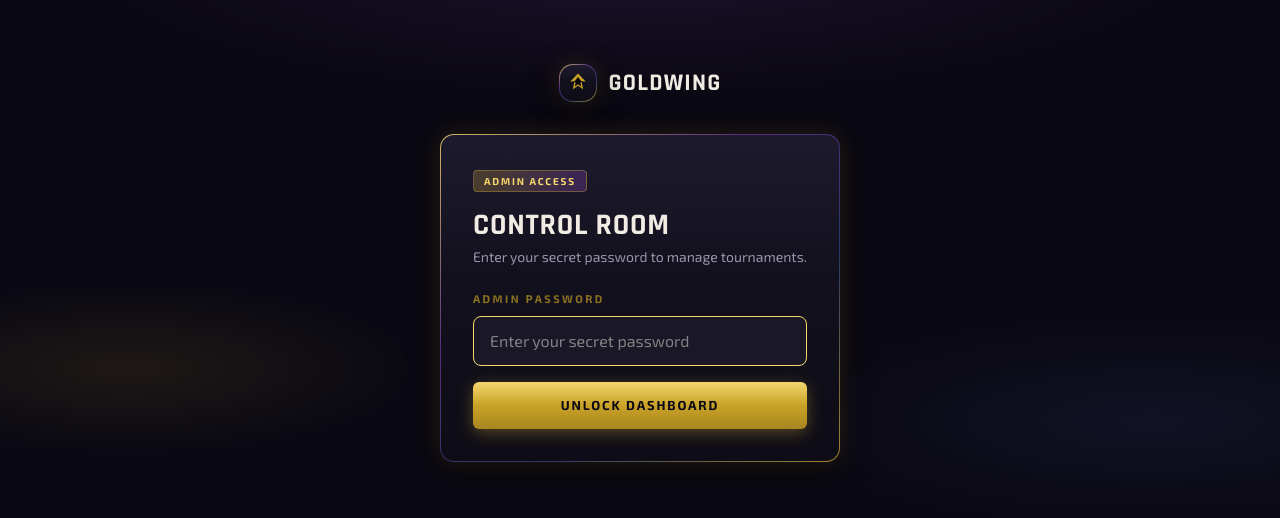
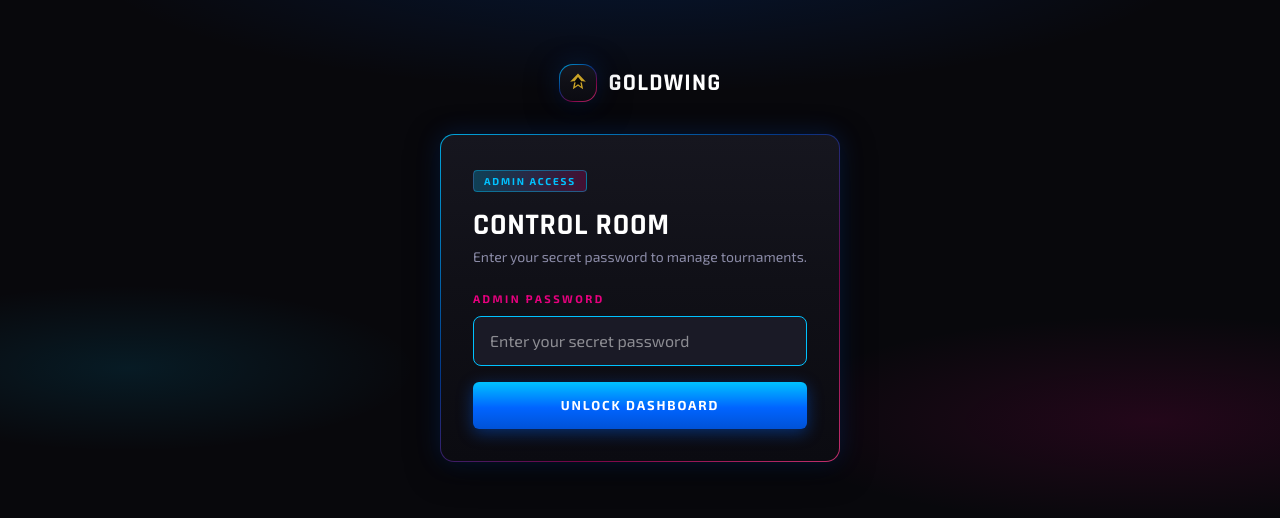
Before and after one commit to web3mami/GoldWing, a Next.js app: page /admin/login in a window 1280 px wide. Shown: the top 518 px of the page. Built offline with nearby package versions, Linux system fonts and the light colour scheme; no server answers.

Commit message:
Adopt eFootball Neon palette site-wide
- Electric blue primary, cyan highlights, magenta accent on near-black
- Gold reserved for the prize banner only
- Repoint all components from gold tokens to primary/accent; update card frames, buttons, badges, glows, hero stats

```diff
--- a/app/admin/login/login-form.tsx
+++ b/app/admin/login/login-form.tsx
@@ -23,7 +23,7 @@ export default function LoginForm() {
           type="password"
           autoFocus
           required
-          className="w-full rounded-lg border border-border bg-surface-2 px-4 py-3 text-broadcast outline-none transition focus:border-gold-bright"
+          className="w-full rounded-lg border border-border bg-surface-2 px-4 py-3 text-broadcast outline-none transition focus:border-primary-bright"
           placeholder="Enter your secret password"
         />
       </div>
--- a/app/admin/tournaments/[slug]/page.tsx
+++ b/app/admin/tournaments/[slug]/page.tsx
@@ -78,7 +78,7 @@ export default async function ManageTournament({
       {/* Header */}
       <header className="relative z-10 border-b border-border/80 bg-ink/80 backdrop-blur-sm">
         <div className="mx-auto flex max-w-4xl items-center justify-between px-6 py-4">
-          <Link href="/admin" className="flex items-center gap-2 text-sm text-muted transition hover:text-gold-bright">
+          <Link href="/admin" className="flex items-center gap-2 text-sm text-muted transition hover:text-primary-bright">
             ← Dashboard
           </Link>
           <Link href={`/tournaments/${slug}`} className="btn-fut btn-fut-secondary">
@@ -208,7 +208,7 @@ function RegSection({
                       href={`https://x.com/${r.x_username.replace(/^@/, "")}`}
                       target="_blank"
                       rel="noopener noreferrer"
-                      className="text-rare transition hover:text-gold-bright"
+                      className="text-rare transition hover:text-primary-bright"
                     >
                       {r.x_username}
                     </a>
--- a/app/globals.css
+++ b/app/globals.css
@@ -1,8 +1,8 @@
 @import "tailwindcss";
 
 :root {
-  --background: #0a0812;
-  --foreground: #f0ece4;
+  --background: #08080c;
+  --foreground: #ffffff;
 }
 
 @theme inline {
@@ -11,18 +11,21 @@
   --font-sans: var(--font-exo-2);
   --font-display: var(--font-rajdhani);
 
-  /* FUT-style palette */
-  --color-ink: #0a0812;
-  --color-surface: #12101c;
-  --color-surface-2: #1a1726;
-  --color-border: #2d2840;
-  --color-gold: #d4af37;
+  /* eFootball Neon palette — blue→magenta on near-black */
+  --color-ink: #08080c;
+  --color-surface: #111119;
+  --color-surface-2: #1a1a26;
+  --color-border: #232335;
+  --color-primary: #0064ff;        /* electric blue — primary actions */
+  --color-primary-bright: #00c2ff; /* cyan — highlights, hovers, focus */
+  --color-accent: #e6007e;         /* magenta — secondary accent */
+  --color-accent-bright: #ff3d8b;
+  --color-gold: #d4af37;           /* real gold — reserved for prize/trophy */
   --color-gold-bright: #f5d76e;
-  --color-gold-dim: #8a7020;
-  --color-rare: #5b8cff;
-  --color-epic: #b45cff;
-  --color-muted: #9a94a8;
-  --color-broadcast: #f0ece4;
+  --color-rare: #00c2ff;
+  --color-epic: #e6007e;
+  --color-muted: #8b8ba7;
+  --color-broadcast: #ffffff;
 }
 
 body {
@@ -35,13 +38,13 @@ body {
   font-family: var(--font-display), sans-serif;
 }
 
-/* Deep vignette + subtle radial rarity glow */
+/* Deep vignette + neon radial glow */
 .fut-bg {
   background-color: var(--color-ink);
   background-image:
-    radial-gradient(ellipse 80% 50% at 50% -10%, rgba(180, 92, 255, 0.12) 0%, transparent 55%),
-    radial-gradient(ellipse 60% 40% at 90% 80%, rgba(91, 140, 255, 0.08) 0%, transparent 50%),
-    radial-gradient(ellipse 50% 35% at 10% 70%, rgba(212, 175, 55, 0.1) 0%, transparent 45%);
+    radial-gradient(ellipse 80% 50% at 50% -10%, rgba(0, 100, 255, 0.16) 0%, transparent 55%),
+    radial-gradient(ellipse 60% 40% at 90% 80%, rgba(230, 0, 126, 0.12) 0%, transparent 50%),
+    radial-gradient(ellipse 50% 35% at 10% 70%, rgba(0, 194, 255, 0.1) 0%, transparent 45%);
 }
 
 .card-frame {
@@ -50,40 +53,40 @@ body {
   padding: 1px;
   background: linear-gradient(
     145deg,
-    rgba(245, 215, 110, 0.85) 0%,
-    rgba(180, 92, 255, 0.45) 35%,
-    rgba(91, 140, 255, 0.35) 65%,
-    rgba(212, 175, 55, 0.75) 100%
+    rgba(0, 194, 255, 0.85) 0%,
+    rgba(0, 100, 255, 0.5) 40%,
+    rgba(230, 0, 126, 0.5) 70%,
+    rgba(255, 61, 139, 0.75) 100%
   );
   box-shadow:
-    0 0 24px rgba(212, 175, 55, 0.15),
-    0 8px 32px rgba(0, 0, 0, 0.45);
+    0 0 24px rgba(0, 100, 255, 0.18),
+    0 8px 32px rgba(0, 0, 0, 0.5);
   transition: box-shadow 0.2s ease, transform 0.2s ease;
 }
 
 .card-frame:hover {
   box-shadow:
-    0 0 36px rgba(212, 175, 55, 0.28),
-    0 0 48px rgba(180, 92, 255, 0.12),
-    0 12px 40px rgba(0, 0, 0, 0.5);
+    0 0 36px rgba(0, 194, 255, 0.3),
+    0 0 48px rgba(230, 0, 126, 0.14),
+    0 12px 40px rgba(0, 0, 0, 0.55);
   transform: translateY(-3px);
 }
 
 .card-inner {
   border-radius: 13px;
-  background: linear-gradient(180deg, #1e1a2e 0%, #12101c 45%, #0e0c16 100%);
+  background: linear-gradient(180deg, #16161f 0%, #101017 45%, #0b0b11 100%);
 }
 
 .card-frame-rare {
   background: linear-gradient(
     145deg,
-    rgba(91, 140, 255, 0.9) 0%,
-    rgba(180, 92, 255, 0.6) 50%,
-    rgba(91, 140, 255, 0.8) 100%
+    rgba(0, 194, 255, 0.95) 0%,
+    rgba(0, 100, 255, 0.7) 50%,
+    rgba(0, 194, 255, 0.9) 100%
   );
   box-shadow:
-    0 0 28px rgba(91, 140, 255, 0.2),
-    0 8px 32px rgba(0, 0, 0, 0.45);
+    0 0 28px rgba(0, 194, 255, 0.24),
+    0 8px 32px rgba(0, 0, 0, 0.5);
 }
 
 .card-shine {
@@ -113,8 +116,8 @@ body {
 }
 
 .stat-block {
-  border: 1px solid rgba(212, 175, 55, 0.25);
-  background: linear-gradient(180deg, rgba(212, 175, 55, 0.08) 0%, transparent 100%);
+  border: 1px solid rgba(0, 194, 255, 0.25);
+  background: linear-gradient(180deg, rgba(0, 100, 255, 0.1) 0%, transparent 100%);
 }
 
 .rarity-badge {
@@ -124,15 +127,15 @@ body {
   text-transform: uppercase;
   padding: 0.25rem 0.625rem;
   border-radius: 4px;
-  background: linear-gradient(90deg, rgba(212, 175, 55, 0.25), rgba(180, 92, 255, 0.2));
-  border: 1px solid rgba(212, 175, 55, 0.35);
-  color: var(--color-gold-bright);
+  background: linear-gradient(90deg, rgba(0, 194, 255, 0.25), rgba(230, 0, 126, 0.22));
+  border: 1px solid rgba(0, 194, 255, 0.4);
+  color: var(--color-primary-bright);
 }
 
 .rarity-badge-rare {
-  background: linear-gradient(90deg, rgba(91, 140, 255, 0.3), rgba(180, 92, 255, 0.25));
-  border-color: rgba(91, 140, 255, 0.45);
-  color: #a8c4ff;
+  background: linear-gradient(90deg, rgba(0, 100, 255, 0.32), rgba(0, 194, 255, 0.28));
+  border-color: rgba(0, 194, 255, 0.5);
+  color: #9fe6ff;
 }
 
 .btn-fut {
@@ -149,32 +152,32 @@ body {
 }
 
 .btn-fut-primary {
-  background: linear-gradient(180deg, #f5d76e 0%, #c9a227 50%, #a88620 100%);
-  color: #0a0812;
-  box-shadow: 0 4px 16px rgba(212, 175, 55, 0.35);
+  background: linear-gradient(180deg, #00c2ff 0%, #0064ff 55%, #0052d6 100%);
+  color: #ffffff;
+  box-shadow: 0 4px 16px rgba(0, 100, 255, 0.4);
 }
 
 .btn-fut-primary:hover {
-  background: linear-gradient(180deg, #ffe08a 0%, #d4af37 50%, #b8941f 100%);
-  box-shadow: 0 6px 24px rgba(212, 175, 55, 0.45);
+  background: linear-gradient(180deg, #33d1ff 0%, #1a78ff 55%, #0064ff 100%);
+  box-shadow: 0 6px 24px rgba(0, 194, 255, 0.5);
 }
 
 .btn-fut-secondary {
-  border: 1px solid rgba(212, 175, 55, 0.35);
-  color: var(--color-gold-bright);
-  background: rgba(212, 175, 55, 0.06);
+  border: 1px solid rgba(0, 194, 255, 0.4);
+  color: var(--color-primary-bright);
+  background: rgba(0, 194, 255, 0.08);
 }
 
 .btn-fut-secondary:hover {
-  border-color: rgba(212, 175, 55, 0.6);
-  background: rgba(212, 175, 55, 0.12);
+  border-color: rgba(0, 194, 255, 0.7);
+  background: rgba(0, 194, 255, 0.16);
 }
 
 .format-step {
   position: relative;
   border-radius: 10px;
   padding: 1px;
-  background: linear-gradient(160deg, rgba(212, 175, 55, 0.4), rgba(45, 40, 64, 0.8));
+  background: linear-gradient(160deg, rgba(0, 194, 255, 0.45), rgba(35, 35, 53, 0.8));
 }
 
 .format-step-inner {
@@ -188,7 +191,7 @@ body {
   font-weight: 700;
   letter-spacing: 0.22em;
   text-transform: uppercase;
-  color: var(--color-gold-dim);
+  color: var(--color-accent);
 }
 
 .hero-stat {
@@ -196,13 +199,13 @@ body {
   font-size: 3.5rem;
   font-weight: 700;
   line-height: 1;
-  background: linear-gradient(180deg, #f5d76e 0%, #d4af37 100%);
+  background: linear-gradient(180deg, #00c2ff 0%, #0064ff 100%);
   -webkit-background-clip: text;
   background-clip: text;
   color: transparent;
 }
 
-/* Prize pool — bold gold banner that stands out from the dark UI */
+/* Prize pool — the one gold element (trophy), stands out against the neon UI */
 .prize-banner {
   border-radius: 14px;
   padding: 2px;
--- a/app/tournaments/[slug]/countdown.tsx
+++ b/app/tournaments/[slug]/countdown.tsx
@@ -63,13 +63,13 @@ export default function Countdown({ deadlineIso }: { deadlineIso: string }) {
       {rem.days > 0 && (
         <>
           <Unit value={rem.days} label="Days" />
-          <span className="font-display text-2xl text-gold-dim">:</span>
+          <span className="font-display text-2xl text-accent">:</span>
         </>
       )}
       <Unit value={rem.hours} label="Hrs" />
-      <span className="font-display text-2xl text-gold-dim">:</span>
+      <span className="font-display text-2xl text-accent">:</span>
       <Unit value={rem.minutes} label="Min" />
-      <span className="font-display text-2xl text-gold-dim">:</span>
+      <span className="font-display text-2xl text-accent">:</span>
       <Unit value={rem.seconds} label="Sec" />
     </div>
   );
--- a/app/tournaments/[slug]/register-form.tsx
+++ b/app/tournaments/[slug]/register-form.tsx
@@ -37,7 +37,7 @@ export default function RegisterForm({ slug }: { slug: string }) {
           type="text"
           required
           maxLength={60}
-          className="w-full rounded-lg border border-border bg-surface-2 px-4 py-3 text-broadcast outline-none transition focus:border-gold-bright"
+          className="w-full rounded-lg border border-border bg-surface-2 px-4 py-3 text-broadcast outline-none transition focus:border-primary-bright"
           placeholder="e.g. Golden Boot FC"
         />
       </div>
@@ -51,7 +51,7 @@ export default function RegisterForm({ slug }: { slug: string }) {
           name="x_username"
           type="text"
           required
-          className="w-full rounded-lg border border-border bg-surface-2 px-4 py-3 text-broadcast outline-none transition focus:border-gold-bright"
+          className="w-full rounded-lg border border-border bg-surface-2 px-4 py-3 text-broadcast outline-none transition focus:border-primary-bright"
           placeholder="@yourhandle"
         />
       </div>
@@ -65,7 +65,7 @@ export default function RegisterForm({ slug }: { slug: string }) {
           name="efootball_id"
           type="text"
           maxLength={40}
-          className="w-full rounded-lg border border-border bg-surface-2 px-4 py-3 text-broadcast outline-none transition focus:border-gold-bright"
+          className="w-full rounded-lg border border-border bg-surface-2 px-4 py-3 text-broadcast outline-none transition focus:border-primary-bright"
           placeholder="So opponents can add you in-game"
         />
       </div>
```
Also changed, not shown: app/admin/create-form.tsx (+4 -4 lines), app/admin/tournaments/[slug]/edit-form.tsx (+5 -5 lines), app/page.tsx (+5 -5 lines).
